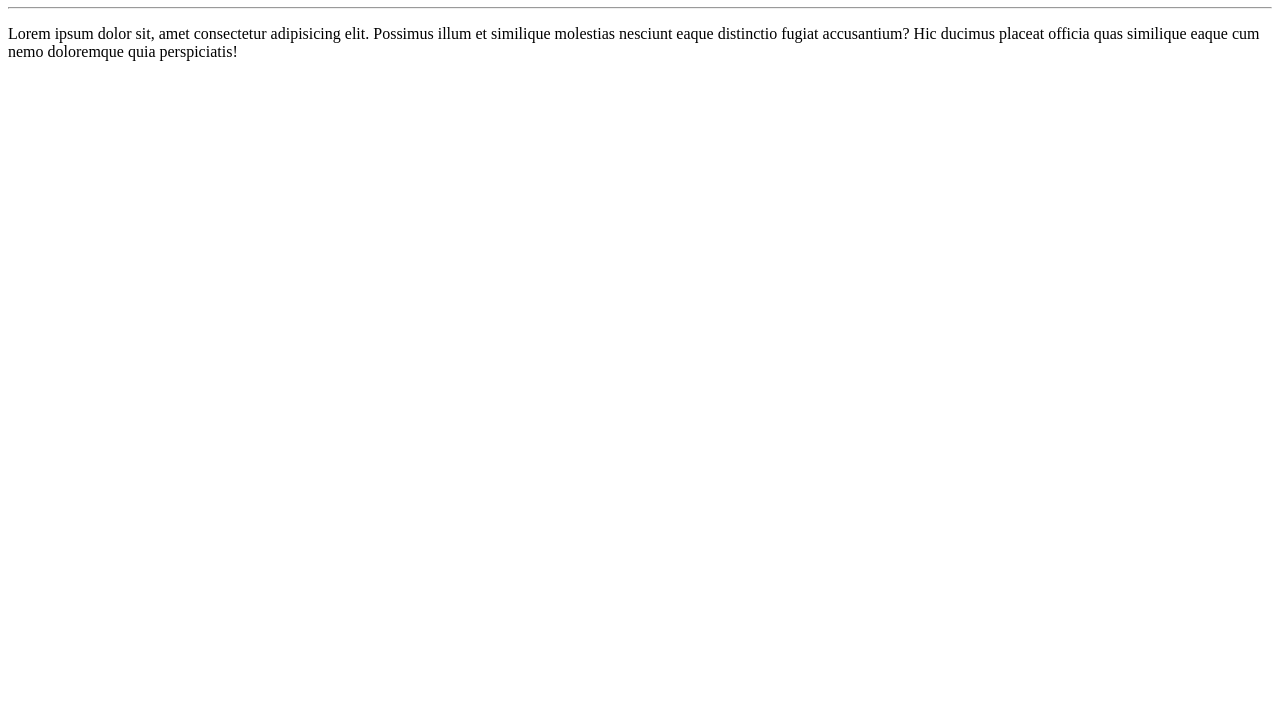
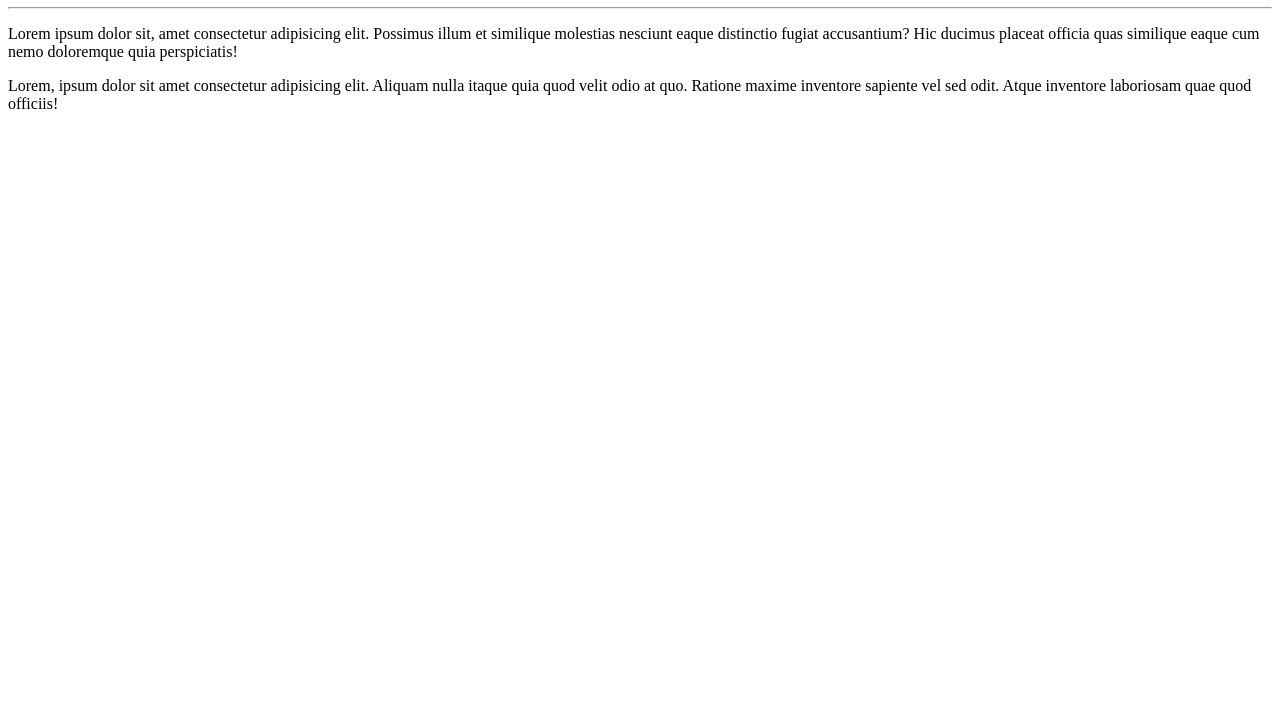
Before and after one commit to hackronnie/Ola-Mundo, a plain HTML site: page site-exemplo/index.html in a window 1280 px wide. Shown: the part 73-800 px from the top of the page. Drawn offline with Linux system fonts and the light colour scheme.

Commit message:
Adicionei outro paragrafo para testar atalhos

```diff
--- a/site-exemplo/index.html
+++ b/site-exemplo/index.html
@@ -12,5 +12,6 @@
      Possimus illum et similique molestias nesciunt eaque distinctio fugiat accusantium?
      Hic ducimus placeat officia quas similique eaque cum nemo doloremque quia perspiciatis!
    </p>
+   <p>Lorem, ipsum dolor sit amet consectetur adipisicing elit. Aliquam nulla itaque quia quod velit odio at quo. Ratione maxime inventore sapiente vel sed odit. Atque inventore laboriosam quae quod officiis!</p>
 </body>
 </html>
```
